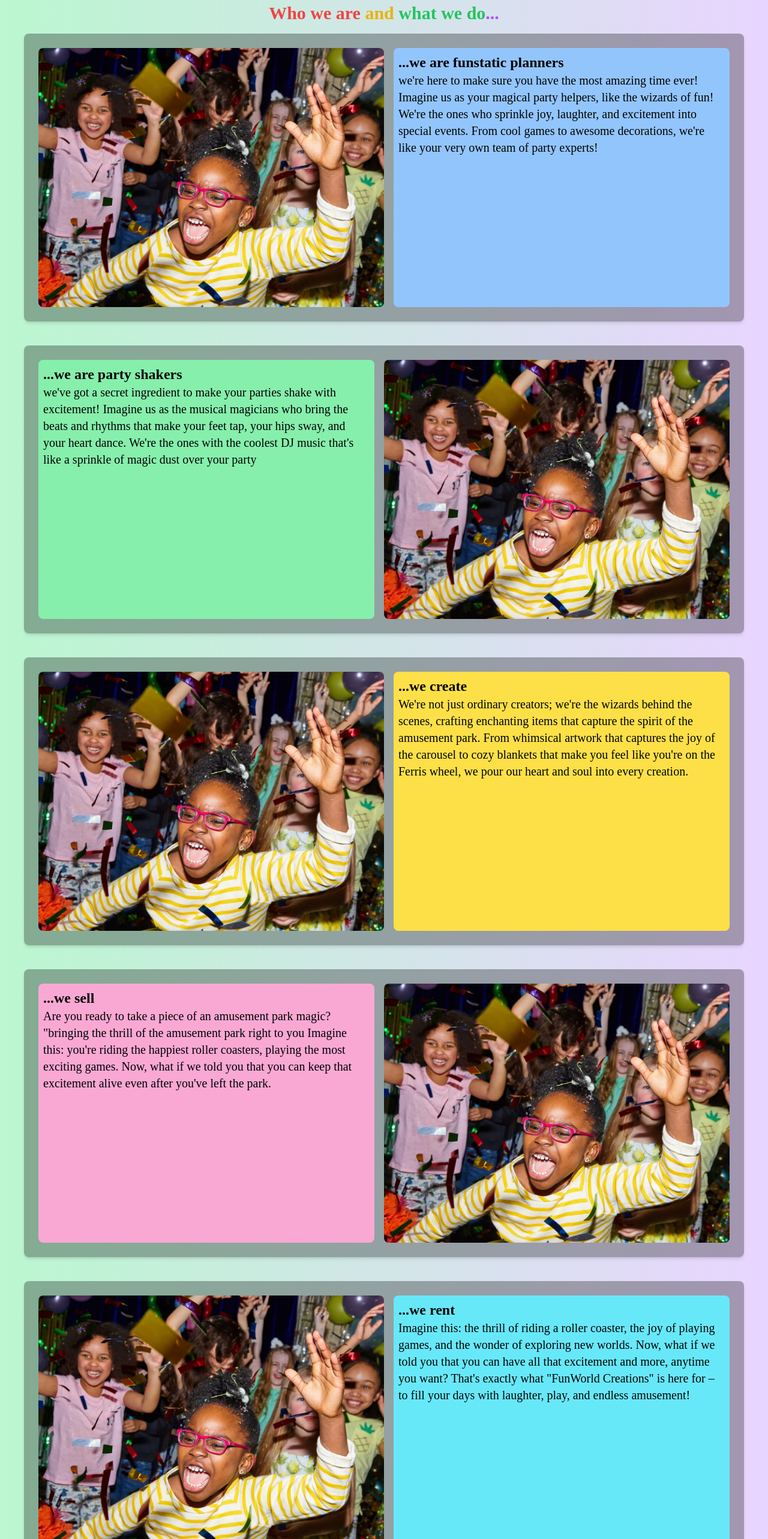
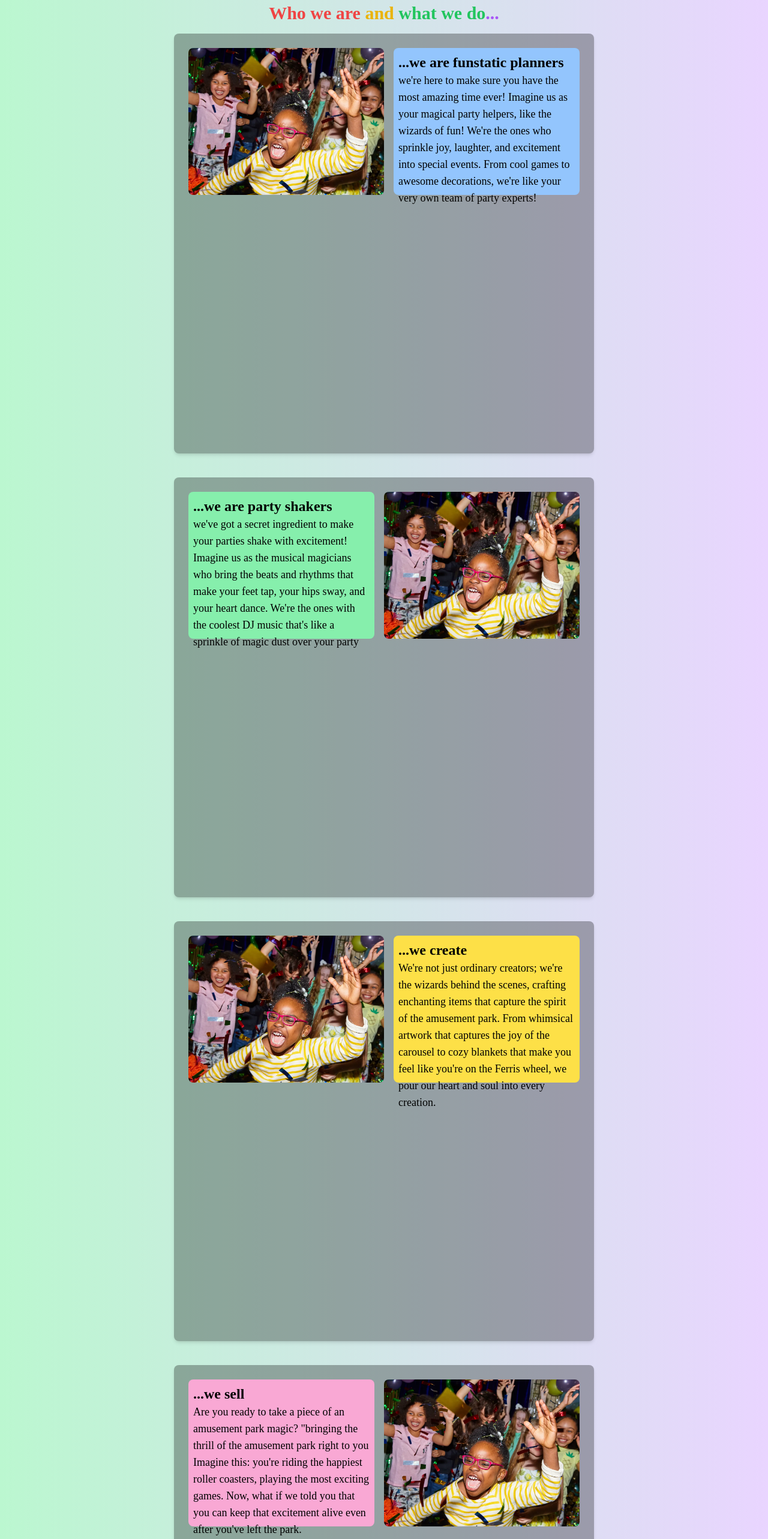
Before and after one commit to badmus360/happy_face, a React (Vite) app: page /about in a window 1280 px wide. Shown: the part 120-2686 px from the top of the page at 60% size. Built offline with nearby package versions, Linux system fonts and the light colour scheme; a web font is replaced by a local one.

Commit message:
adjustment on the about page and making the pages more responsive

```diff
--- a/src/components/AboutTop.jsx
+++ b/src/components/AboutTop.jsx
@@ -165,13 +165,74 @@ const slides1 = [
 
   return (
        <div className='w-full bg-gradient-to-r from-green-200 to-purple-200 min-h-screen px-10 sm:px-10 pb-10 sm:pb-10 lg:pb-10 md:pb-10 lg:px-10 md:px-10 xl:10 flex flex-col items-center justify-center relative '>
+          <div className='text-center text-3xl mb-4 font-bold mt-6'><span className='text-red-500'>Who we are</span> <span className='text-yellow-500'>and</span> <span className='text-green-500'>what we do</span><span className='text-purple-500'>...</span></div>
+              <div className='grid gap-10 sm:grid md:grid lg:grid justify-center group'>
 
-          <div className='text-center text-3xl mb-4 font-bold mt-6'><span className='text-red-500'>Who we are</span> <span className='text-yellow-500'>and</span> <span className='text-green-500'>what we do</span><span className='text-purple-500'>...</span></div>
+                  <div className='bg-black w-[250px] h-[500px] sm:w-[600px] sm:h-[280px] md:w-[700px] md:h-[290px] lg:w-[700px] lg:h-[700px] grid sm:grid-cols-2 md:grid-cols-2 bg-opacity-30 p-2 sm:p-4 md:p-6 lg:p-6 rounded-lg shadow-md'>
+                      <div className='relative sm:h-[245px] overflow-hidden group md:col-span-1'>
+                          <img src={image2A} className='w-full sm:h-[245px] rounded-lg transition-transform transform group-hover:scale-105 hover:animate-bounce' />
+                          <div className='absolute top-0 left-0 w-full h-full bg-black opacity-0 group-hover:opacity-40 transition-opacity'></div>
+                      </div>
+                      <aside class="bg-blue-300 sm:h-[245px] mt-1 sm:mt-0 md:mt-0 sm:ml-2 md:ml-4 rounded-lg p-2">
+                              <span className='text-2xl font-bold'>...we are funstatic planners</span>
+                              <p className='text-xl sm:text-lg'> we're here to make sure you have the most amazing time ever! Imagine us as your magical party helpers, like the wizards of fun! We're the ones who sprinkle joy, laughter, and excitement into special events. From cool games to awesome decorations, we're like your very own team of party experts!</p>
+                      </aside>
+                  </div>
 
-              <div className='grid gap-10'>
-                   <div className='bg-black grid grid-cols-1 sm:grid-cols-2 md:grid-cols-2 bg-opacity-30 p-2 sm:p-4 md:p-6 lg:p-6 rounded-lg shadow-md'>
-                      <div className='relative overflow-hidden group md:col-span-1'>
-                              {/* <div
+                 <div className='bg-black w-[250px] h-[500px] sm:w-[600px] sm:h-[280px] md:w-[700px] md:h-[290px] lg:w-[700px] lg:h-[700px] grid sm:grid-cols-2 md:grid-cols-2 bg-opacity-30 p-2 sm:p-4 md:p-6 lg:p-6 rounded-lg shadow-md'>
+                      <aside class="bg-green-300 mt-1 sm:h-[245px] sm:mt-0 md:mt-0 sm:mr-2 md:mr-4 rounded-lg p-2">
+                              <span className='text-2xl font-bold'>...we are party shakers</span>
+                              <p className='text-xl sm:text-lg'>we've got a secret ingredient to make your parties shake with excitement! Imagine us as the musical magicians who bring the beats and rhythms that make your feet tap, your hips sway, and your heart dance. We're the ones with the coolest DJ music that's like a sprinkle of magic dust over your party</p>
+                      </aside>
+                      <div className='relative mt-[3px] sm:mt-0 md:mt-0 lg:mt-0 sm:h-[245px] overflow-hidden group md:col-span-1'>
+                          <img src={image2A} className='w-full sm:h-[245px] rounded-lg transition-transform transform group-hover:scale-105 hover:animate-bounce' />
+                          <div className='absolute top-0 left-0 w-full h-full bg-black opacity-0 group-hover:opacity-40 transition-opacity'></div>
+                      </div>
+                  </div>
+
+                  <div className='bg-black w-[250px] h-[500px] sm:w-[600px] sm:h-[280px] md:w-[700px] md:h-[290px] lg:w-[700px] lg:h-[700px] grid sm:grid-cols-2 md:grid-cols-2 bg-opacity-30 p-2 sm:p-4 md:p-6 lg:p-6 rounded-lg shadow-md'>
+                      <div className='relative sm:h-[245px] overflow-hidden group md:col-span-1'>
+                          <img src={image2A} className='w-full sm:h-[245px] rounded-lg transition-transform transform group-hover:scale-105 hover:animate-bounce' />
+                          <div className='absolute top-0 left-0 w-full h-full bg-black opacity-0 group-hover:opacity-40 transition-opacity'></div>
+                      </div>
+                      <aside class="bg-yellow-300 sm:h-[245px] mt-1 sm:mt-0 md:mt-0 sm:ml-2 md:ml-4 rounded-lg p-2">
+                              <span className='text-2xl font-bold'>...we create</span>
+                              <p className='text-xl sm:text-lg'>We're not just ordinary creators; we're the wizards behind the scenes, crafting enchanting items that capture the spirit of the amusement park. From whimsical artwork that captures the joy of the carousel to cozy blankets that make you feel like you're on the Ferris wheel, we pour our heart and soul into every creation.</p>
+                      </aside>
+                  </div>
+
+                  <div className='bg-black w-[250px] h-[500px] sm:w-[600px] sm:h-[280px] md:w-[700px] md:h-[290px] lg:w-[700px] lg:h-[700px] grid sm:grid-cols-2 md:grid-cols-2 bg-opacity-30 p-2 sm:p-4 md:p-6 lg:p-6 rounded-lg shadow-md'>
+                      <aside class="bg-pink-300 sm:h-[245px] mt-1 sm:mt-0 md:mt-0 sm:mr-2 md:mr-4 rounded-lg p-2">
+                              <span className='text-2xl font-bold'>...we sell</span>
+                              <p className='text-xl sm:text-lg'>Are you ready to take a piece of an amusement park magic? "bringing the thrill of the amusement park right to you Imagine this: you're riding the happiest roller coasters, playing the most exciting games. Now, what if we told you that you can keep that excitement alive even after you've left the park.</p>
+                      </aside>
+                      <div className='relative mt-[3px] sm:mt-0 md:mt-0 lg:mt-0 sm:h-[245px] overflow-hidden group md:col-span-1'>
+                          <img src={image2A} className='w-full sm:h-[245px] rounded-lg transition-transform transform group-hover:scale-105 hover:animate-bounce' />
+                          <div className='absolute top-0 left-0 w-full h-full bg-black opacity-0 group-hover:opacity-40 transition-opacity'></div>
+                      </div>
+                  </div>
+
+                  <div className='bg-black w-[250px] h-[500px] sm:w-[600px] sm:h-[280px] md:w-[700px] md:h-[290px] lg:w-[700px] lg:h-[700px] grid sm:grid-cols-2 md:grid-cols-2 bg-opacity-30 p-2 sm:p-4 md:p-6 lg:p-6 rounded-lg shadow-md'>
+                      <div className='relative sm:h-[245px] overflow-hidden group md:col-span-1'>
+                          <img src={image2A} className='w-ful sm:h-[245px] rounded-lg transition-transform transform group-hover:scale-105 hover:animate-bounce' />
+                          <div className='absolute top-0 left-0 w-full h-full bg-black opacity-0 group-hover:opacity-40 transition-opacity'></div>
+                      </div>
+                      <aside class="bg-cyan-300 sm:h-[245px] mt-1 sm:mt-0 md:mt-0 sm:ml-2 md:ml-4 rounded-lg p-2">
+                              <span className='text-2xl font-bold'>...we rent</span>
+                              <p className='text-xl sm:text-lg'>Imagine this: the thrill of riding a roller coaster, the joy of playing games, and the wonder of exploring new worlds. Now, what if we told you that you can have all that excitement and more, anytime you want? That's exactly what "FunWorld Creations" is here for – to fill your days with play, and endless amusement!</p>
+                      </aside>
+                  </div>
+
+              </div>
+          </div>
+  )
+}
+
+export default AboutTop
+
+
+
+     {/* <div
                             style={{
                             backgroundImage: `url(${slides1[currentIndex1].src})`,
                             backgroundSize: 'cover',
@@ -181,62 +242,3 @@ const slides1 = [
                             transition: 'background-image 0.5s',
                           }} className='w-full rounded-lg transition-transform transform group-hover:scale-105 hover:animate-bounce'
                           ></div>  */}
-                          <img src={image2A} className='w-full rounded-lg transition-transform transform group-hover:scale-105 hover:animate-bounce' />
-                          <div className='absolute top-0 left-0 w-full h-full bg-black opacity-0 group-hover:opacity-40 transition-opacity'></div>
-                      </div>
-                      <aside class="bg-blue-300 mt-1 sm:mt-0 md:mt-0 sm:ml-2 md:ml-4 rounded-lg p-2">
-                              <span className='text-2xl font-bold'>...we are funstatic planners</span>
-                              <p className='text-xl'> we're here to make sure you have the most amazing time ever! Imagine us as your magical party helpers, like the wizards of fun! We're the ones who sprinkle joy, laughter, and excitement into special events. From cool games to awesome decorations, we're like your very own team of party experts!</p>
-                      </aside>
-                  </div>
-
-                 <div className='bg-black grid grid-cols-1 sm:grid-cols-2 md:grid-cols-2 bg-opacity-30 p-2 sm:p-4 md:p-6 lg:p-6 rounded-lg shadow-md'>
-                      <aside class="bg-green-300 mt-1 sm:mt-0 md:mt-0 sm:mr-2 md:mr-4 rounded-lg p-2">
-                              <span className='text-2xl font-bold'>...we are party shakers</span>
-                              <p className='text-xl'>we've got a secret ingredient to make your parties shake with excitement! Imagine us as the musical magicians who bring the beats and rhythms that make your feet tap, your hips sway, and your heart dance. We're the ones with the coolest DJ music that's like a sprinkle of magic dust over your party</p>
-                      </aside>
-                      <div className='relative overflow-hidden group md:col-span-1'>
-                          <img src={image2A} className='w-full rounded-lg transition-transform transform group-hover:scale-105 hover:animate-bounce' />
-                          <div className='absolute top-0 left-0 w-full h-full bg-black opacity-0 group-hover:opacity-40 transition-opacity'></div>
-                      </div>
-                  </div>
-
-                  <div className='bg-black grid grid-cols-1 sm:grid-cols-2 md:grid-cols-2 bg-opacity-30 p-2 sm:p-4 md:p-6 lg:p-6 rounded-lg shadow-md'>
-                      <div className='relative overflow-hidden group md:col-span-1'>
-                          <img src={image2A} className='w-full rounded-lg transition-transform transform group-hover:scale-105 hover:animate-bounce' />
-                          <div className='absolute top-0 left-0 w-full h-full bg-black opacity-0 group-hover:opacity-40 transition-opacity'></div>
-                      </div>
-                      <aside class="bg-yellow-300 mt-1 sm:mt-0 md:mt-0 sm:ml-2 md:ml-4 rounded-lg p-2">
-                              <span className='text-2xl font-bold'>...we create</span>
-                              <p className='text-xl'>We're not just ordinary creators; we're the wizards behind the scenes, crafting enchanting items that capture the spirit of the amusement park. From whimsical artwork that captures the joy of the carousel to cozy blankets that make you feel like you're on the Ferris wheel, we pour our heart and soul into every creation.</p>
-                      </aside>
-                  </div>
-
-                  <div className='bg-black grid grid-cols-1 sm:grid-cols-2 md:grid-cols-2 bg-opacity-30 p-2 sm:p-4 md:p-6 lg:p-6 rounded-lg shadow-md'>
-                      <aside class="bg-pink-300 mt-1 sm:mt-0 md:mt-0 sm:mr-2 md:mr-4 rounded-lg p-2">
-                              <span className='text-2xl font-bold'>...we sell</span>
-                              <p className='text-xl'>Are you ready to take a piece of an amusement park magic? "bringing the thrill of the amusement park right to you Imagine this: you're riding the happiest roller coasters, playing the most exciting games. Now, what if we told you that you can keep that excitement alive even after you've left the park.</p>
-                      </aside>
-                      <div className='relative overflow-hidden group md:col-span-1'>
-                          <img src={image2A} className='w-full rounded-lg transition-transform transform group-hover:scale-105 hover:animate-bounce' />
-                          <div className='absolute top-0 left-0 w-full h-full bg-black opacity-0 group-hover:opacity-40 transition-opacity'></div>
-                      </div>
-                  </div>
-
-                  <div className='bg-black grid grid-cols-1 sm:grid-cols-2 md:grid-cols-2 bg-opacity-30 p-2 sm:p-4 md:p-6 lg:p-6 rounded-lg shadow-md'>
-                      <div className='relative overflow-hidden group md:col-span-1'>
-                          <img src={image2A} className='w-full rounded-lg transition-transform transform group-hover:scale-105 hover:animate-bounce' />
-                          <div className='absolute top-0 left-0 w-full h-full bg-black opacity-0 group-hover:opacity-40 transition-opacity'></div>
-                      </div>
-                      <aside class="bg-cyan-300 mt-1 sm:mt-0 md:mt-0 sm:ml-2 md:ml-4 rounded-lg p-2">
-                              <span className='text-2xl font-bold'>...we rent</span>
-                              <p className='text-xl'>Imagine this: the thrill of riding a roller coaster, the joy of playing games, and the wonder of exploring new worlds. Now, what if we told you that you can have all that excitement and more, anytime you want? That's exactly what "FunWorld Creations" is here for – to fill your days with laughter, play, and endless amusement!</p>
-                      </aside>
-                  </div>
-
-              </div>
-          </div>
-  )
-}
-
-export default AboutTop
--- a/src/components/NavBar.jsx
+++ b/src/components/NavBar.jsx
@@ -22,7 +22,7 @@ const NavBar = () => {
               <Link to='/about' >About Us</Link>
            </li>
            <li className='pr-4 text-red-500 font-bold glowing-link'>
-              <a href="/contact" className=''>Contact Us</a>
+              <Link to="/contact">Contact Us</Link>
            </li>
         </ul>
         <div className='flex justify-between'>
```
Also changed, not shown: src/components/Activities.jsx (+10 -10 lines), src/components/ContactTop.jsx (+7 -7 lines).
